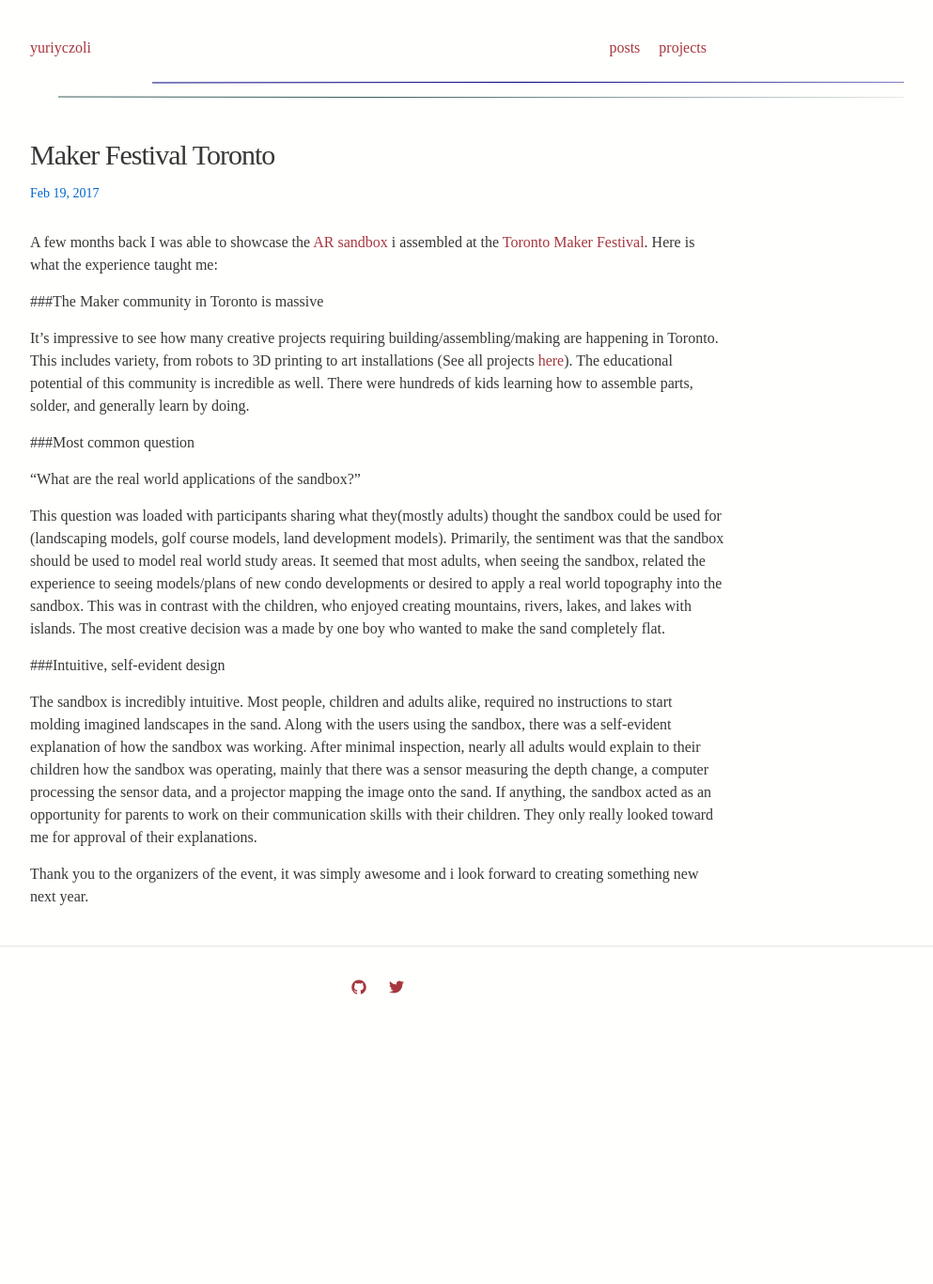
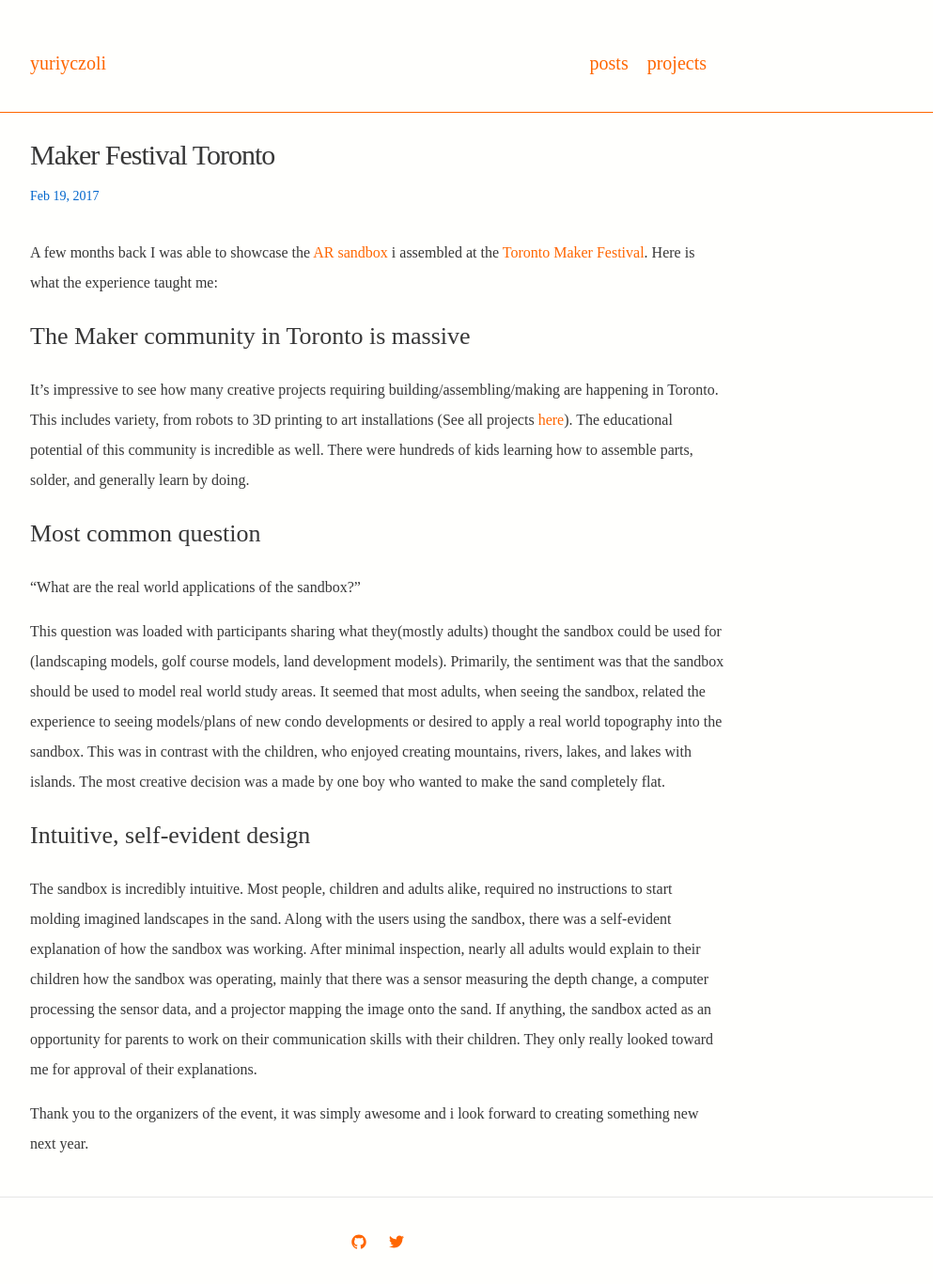
Before and after one commit to YKCzoli/YKCzoli.github.io, a Jekyll site: the page built from _posts/2016-09-09-MakerFestival.md, in a window 1280 px wide and 1366 px high. Shown: the whole window at 94% size, without its empty margins (238-1231 px from the left). Built offline with Jekyll 4.4.1, drawn with Linux system fonts in a browser that asks for light colours.

Commit message:
Style changes

```diff
--- a/_includes/header.html
+++ b/_includes/header.html
@@ -2,15 +2,16 @@
 
   <div class="wrapper">
 </br>
-    <a class="align-left-header" href="{{ site.baseurl }}/">{{ site.title }}</a>
-    <a class="align-right-header" href="/projects">projects</a>
-    <a class="align-right-header" href="/posts">posts</a>
+    <a class="align-left-header post-link" href="{{ site.baseurl }}/">{{ site.title }}</a>
+    <a class="align-right-header post-link" href="/projects">projects</a>
+    <a class="align-right-header post-link" href="/posts">posts</a>
 </div>
 </br>
+<hr noshade size="1">
+<!--
   <svg height="17" width="1200">
     <line x1="300" y1="16" x2="120000" y2="200" style="stroke:rgb(56,93,92);stroke-width:1" />
     <line x1="400" y1="1" x2="1200" y2="0" style="stroke:rgb(0,0,128);stroke-width:1" />
   </svg>
-</br>
-
+-->
 </header>
--- a/_posts/2016-09-09-MakerFestival.md
+++ b/_posts/2016-09-09-MakerFestival.md
@@ -5,19 +5,19 @@ date:   2017-02-19
 categories: written_thoughts
 ---
 
-A few months back I was able to showcase the [AR sandbox]() i assembled at the [Toronto Maker Festival](http://makerfestival.ca/). Here is what the experience taught me:
+A few months back I was able to showcase the [AR sandbox](http://yuriyczoli.com/written_thoughts/2017/02/19/MakerFestival.html) i assembled at the [Toronto Maker Festival](http://makerfestival.ca/). Here is what the experience taught me:
 
-###The Maker community in Toronto is massive
+### The Maker community in Toronto is massive
 
 It's impressive to see how many creative projects requiring building/assembling/making are happening in Toronto. This includes variety, from robots to 3D printing to art installations (See all projects [here](http://makerfestival.ca/extravaganza/)). The educational potential of this community is incredible as well. There were hundreds of kids learning how to assemble parts, solder, and generally learn by doing.
 
-###Most common question
+### Most common question
 
 "What are the real world applications of the sandbox?"
 
 This question was loaded with participants sharing what they(mostly adults) thought the sandbox could be used for (landscaping models, golf course models, land development models). Primarily, the sentiment was that the sandbox should be used to model real world study areas. It seemed that most adults, when seeing the sandbox, related the experience to seeing models/plans of new condo developments or desired to apply a real world topography into the sandbox. This was in contrast with the children, who enjoyed creating mountains, rivers, lakes, and lakes with islands. The most creative decision was a made by one boy who wanted to make the sand completely flat.
 
-###Intuitive, self-evident design
+### Intuitive, self-evident design
 
 The sandbox is incredibly intuitive. Most people, children and adults alike, required no instructions to start molding imagined landscapes in the sand. Along with the users using the sandbox, there was a self-evident explanation of how the sandbox was working. After minimal inspection, nearly all adults would explain to their children how the sandbox was operating, mainly that there was a sensor measuring the depth change, a computer processing the sensor data, and a projector mapping the image onto the sand. If anything, the sandbox acted as an opportunity for parents to work on their communication skills with their children. They only really looked toward me for approval of their explanations.
 
--- a/css/main.scss
+++ b/css/main.scss
@@ -69,13 +69,14 @@
 $base-font-family: Avenir;
 $base-font-size:   16px;
 $small-font-size:  $base-font-size * 0.875;
-$base-line-height: 1.5;
+$base-line-height: 2;
 
 $blue-color: #0066cc;
 
 $spacing-unit:     30px;
 
-$link-color:       #A6373F;
+//$link-color:       #A6373F;
+$link-color:       #ff6600;
 
 $text-color:       #373737;
 $background-color: #FFFFFD;
@@ -107,6 +108,10 @@ $on-laptop:        800px;
     }
 }
 
+hr {
+  border-color: $link-color;
+}
+
 
 
 // Import partials from `sass_dir` (defaults to `_sass`)
```
Also changed, not shown: _posts/2016-09-06-recently.md (+3 -3 lines).
